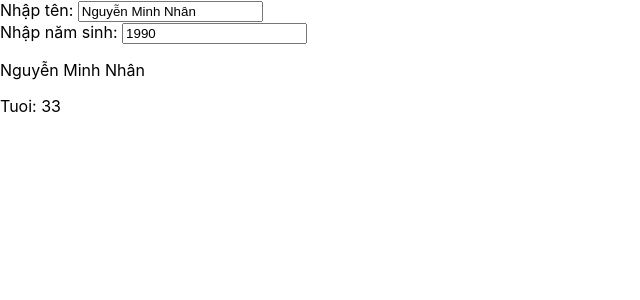
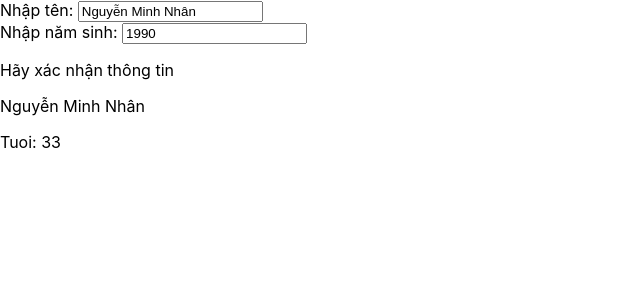
Before and after one commit to NgocHien28/Buoi2012, a React (Create React App) app: page / in a window 1280 px wide. Shown: the top 300 px of the page, without its empty margins (0-640 px from the left). Built offline with nearby package versions, Linux system fonts and the light colour scheme.

Commit message:
test mail

```diff
--- a/src/components/Tinhtuoi.js
+++ b/src/components/Tinhtuoi.js
@@ -18,6 +18,7 @@ export default function Tinhtuoi() {
             <label>Nhập năm sinh: </label>
             <input type="number" value={birthday} onChange={handle_birthday} />
             <br />
+            <p>Hãy xác nhận thông tin</p>
             <p>{name}</p>
             <p>Tuoi: {CurrentYear - birthday}</p>
         </div>
```
